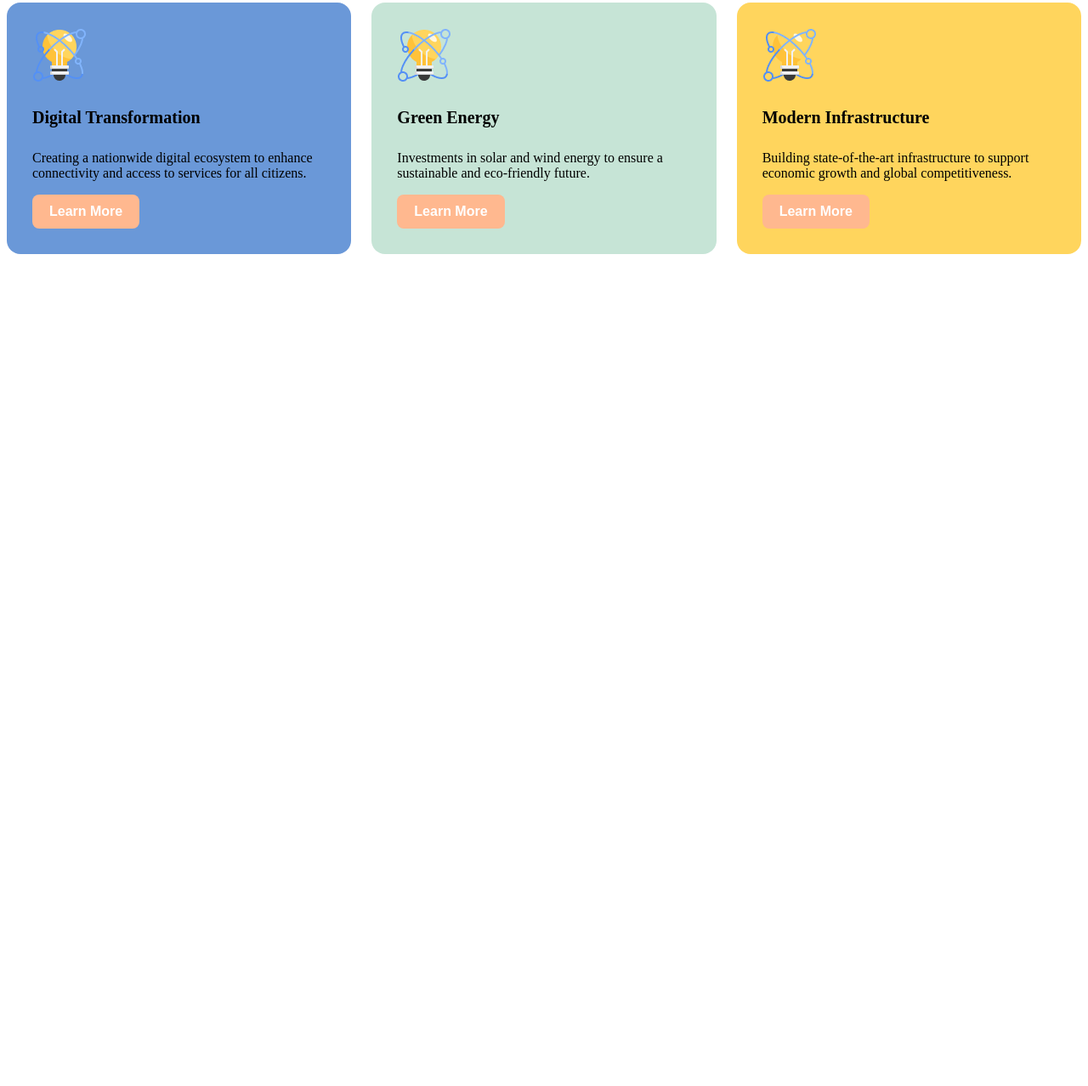
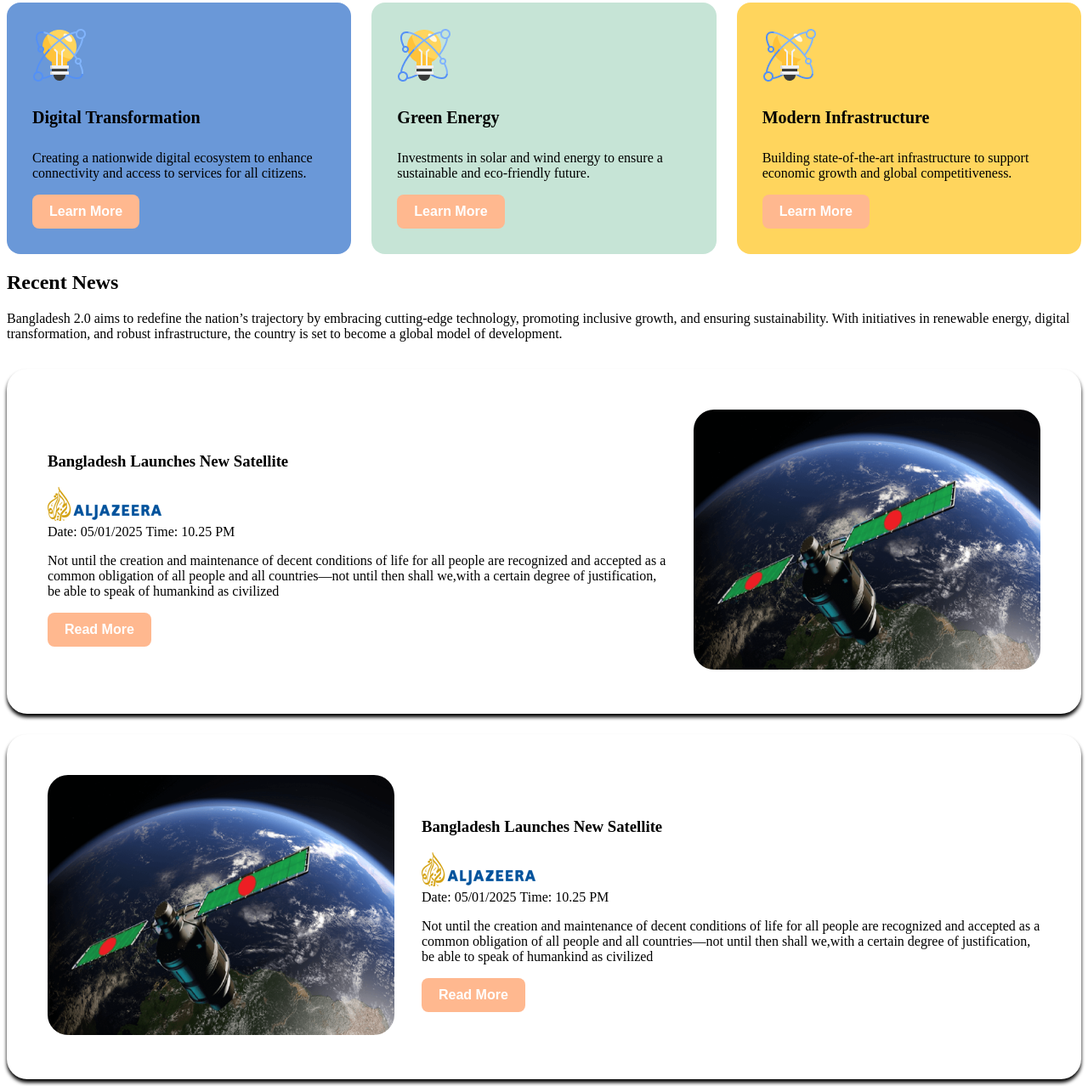
Before and after one commit to shabeen-sr/my-first-assignment, a plain HTML site: page index.html in a window 1280 px wide. Shown: the part 688-1966 px from the top of the page at 85% size. Before the commit the page ends 995 px from the top, so only its background shows below. Drawn offline with Linux system fonts and the light colour scheme.

Commit message:
add news section

```diff
--- a/index.html
+++ b/index.html
@@ -56,6 +56,53 @@
             </div>
         </div>
     </section>
+
+    <!--News Section-->
+
+    <section>
+        <h2>Recent News</h2>
+        <p>
+            Bangladesh 2.0 aims to redefine the nation’s trajectory by embracing cutting-edge technology, promoting inclusive growth, and ensuring sustainability. With initiatives in renewable energy, digital transformation, and robust infrastructure, the country is set to become a global model of development.
+        </p>
+        <div class="box1">
+            <div class="box1-left">
+                <h3>Bangladesh Launches New Satellite</h3>
+                <img src="assets/al-jazeera.png" alt=""><br>
+                <p class="t1">Date: 05/01/2025</p>
+                <p class="t1">Time: 10.25 PM</p>
+                <p>
+                    Not until the creation and maintenance of decent conditions of life for all people are recognized and accepted as a common obligation of all people and all countries—not until then shall we,with a certain degree of justification, be able to speak of humankind as civilized
+                </p>
+                <button class="btn">Read More</button>
+            </div>
+            <div class="box1-right">
+                <img src="assets/satelite.png" class="b1img" alt="">
+            </div>
+        </div>
+    </section>
+
+
+    <section>
+        <div class="box2">
+            <div class="box2-right">
+                <img src="assets/satelite.png" class="b1img" alt="">
+            </div>
+
+            <div class="box2-left">
+                <h3>Bangladesh Launches New Satellite</h3>
+                <img src="assets/al-jazeera.png" alt=""><br>
+                <p class="t1">Date: 05/01/2025</p>
+                <p class="t1">Time: 10.25 PM</p>
+                <p>
+                    Not until the creation and maintenance of decent conditions of life for all people are recognized and accepted as a common obligation of all people and all countries—not until then shall we,with a certain degree of justification, be able to speak of humankind as civilized
+                </p>
+                <button class="btn">Read More</button>
+            </div>
+        </div>
+    </section>
+
+
+
     </main>
 
     <footer>
--- a/styles/style.css
+++ b/styles/style.css
@@ -88,3 +88,50 @@ button:hover{
 .v-3{
     background-color: #FFD55D;
 }
+
+/* News Section */
+
+.t1{
+    display: inline;
+
+}
+
+
+.box1{
+    display: flex;
+    justify-content: space-around;
+    border-radius: 24px;
+    box-shadow: 0 4px 4px black;
+    margin-top: 32px;
+    align-items: center;
+    padding: 48px;
+}
+
+
+.box1-left{
+    padding-right: 32px;
+}
+
+
+.b1img{
+    border-radius: 24px;
+}
+
+
+
+.box2{
+    display: flex;
+    justify-content: space-around;
+    border-radius: 24px;
+    box-shadow: 0 4px 4px black;
+    margin-top: 24px;
+    align-items: center;
+    padding: 48px;
+
+
+}
+
+
+.box2-right{
+    padding-right: 32px;
+}
```
